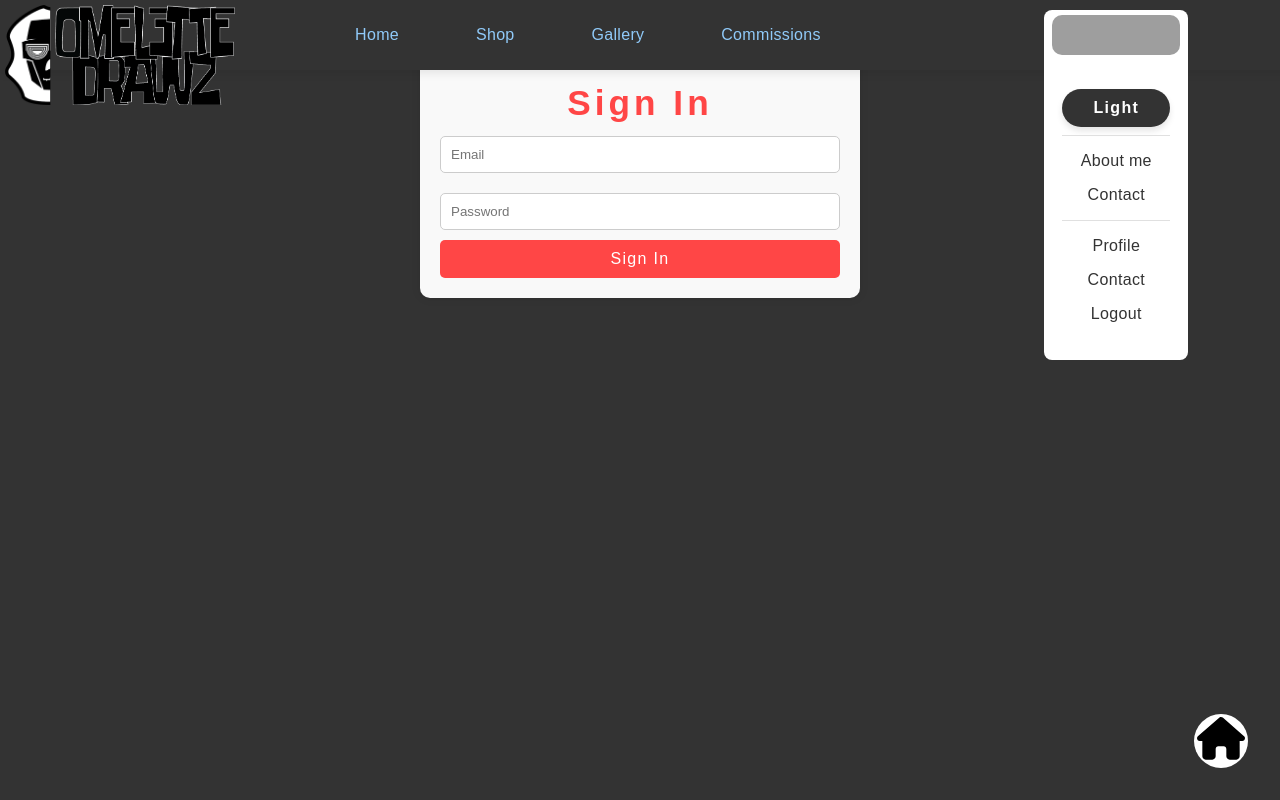
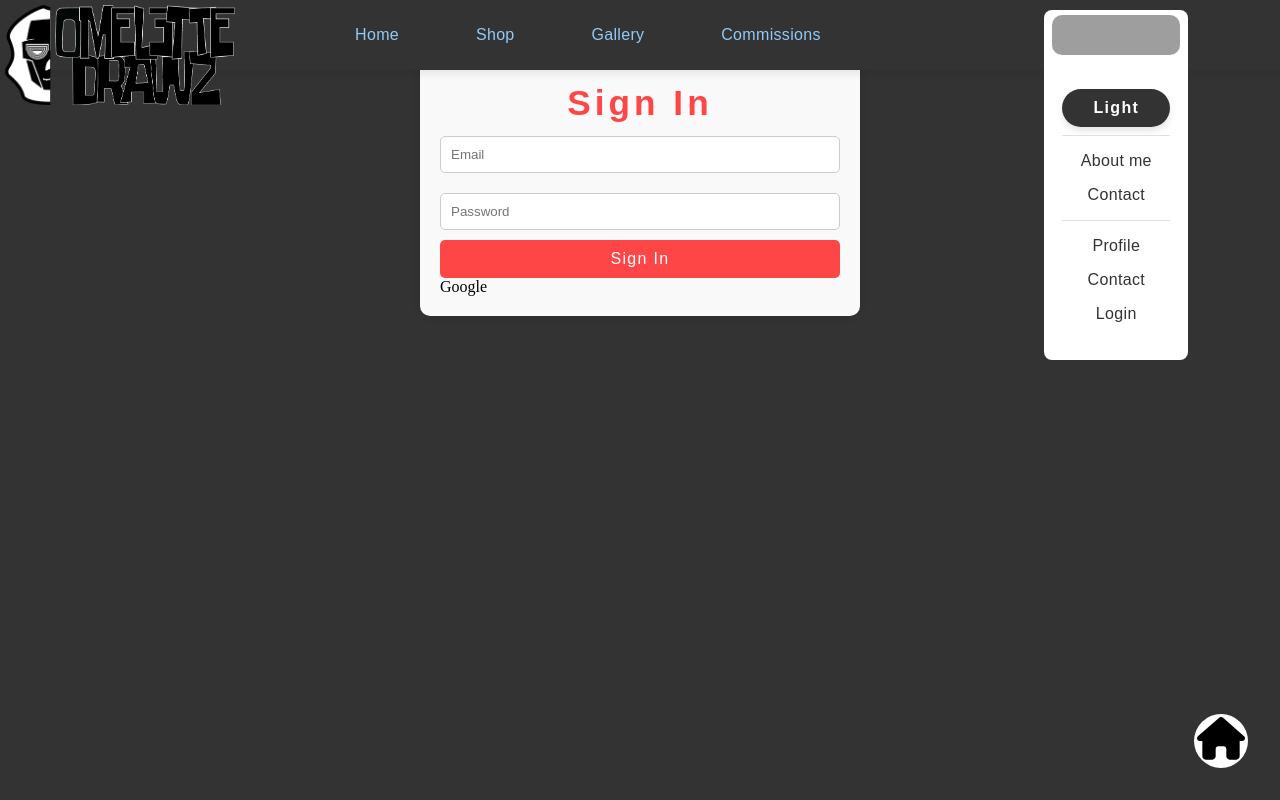
Before and after one commit to omelettech/omelettedrawz, a React (Create React App) app: page /login in a window 1280 px wide. Both pictures are taken after a click on the element 1075 px from the left and 35 px from the top of the page. Built offline with nearby package versions, Linux system fonts and the light colour scheme; no server answers; grey boxes are pictures that could not be loaded; a web font is replaced by a local one.

Commit message:
Added login with google

```diff
--- a/package.json
+++ b/package.json
@@ -8,7 +8,7 @@
     "@testing-library/jest-dom": "^5.17.0",
     "@testing-library/react": "^13.4.0",
     "axios": "^1.7.7",
-    "firebase": "^10.12.1",
+    "firebase": "^10.14.1",
     "react": "^18.3.1",
     "react-dom": "^18.3.1",
     "react-firebase-hooks": "^5.1.1",
@@ -16,7 +16,7 @@
     "react-masonry-list": "^1.0.6",
     "react-photo-album": "^3.0.2",
     "react-responsive-masonry": "^2.3.0",
-    "react-router-dom": "^6.24.1",
+    "react-router-dom": "^6.27.0",
     "react-scripts": "^5.0.1",
     "web-vitals": "^2.1.4",
     "yet-another-react-lightbox": "^3.21.4"
--- a/src/App.js
+++ b/src/App.js
@@ -14,7 +14,6 @@ import Cart from "./pages/Cart/Cart";
 import ComingSoon from "./pages/ComingSoon";
 
 function App() {
-    const currentUser = useContext(AuthContext)
     document.body.setAttribute('data-theme', 'dark');
 
     return (
--- a/src/components/navbar/navbar.js
+++ b/src/components/navbar/navbar.js
@@ -56,7 +56,7 @@ const Navbar = () => {
                              style={{
                                  width: isOpen ? "100%" : "40px",
                                  borderRadius: isOpen ? "10px" : "50%",
-                                 border: !isOpen?"#ffffff 3px solid":"#fff 0 solid",
+                                 border: !isOpen ? "#ffffff 3px solid" : "#fff 0 solid",
 
 
                              }}
@@ -92,7 +92,9 @@ const Navbar = () => {
                                 </li>
                                 <li><Link to="/contact">Profile</Link></li>
                                 <li><Link to="/contact">Contact</Link></li>
-                                <li onClick={handleLogout}><Link to={"/"}>Logout</Link></li>
+                                {currentUser ?
+                                    <li onClick={handleLogout}><Link to={"/"}>Logout</Link></li>
+                                    : <li><Link to={"/login"}>Login</Link></li>}
                             </ul>}
                         </div>
                     </div>
--- a/src/config/firebase.js
+++ b/src/config/firebase.js
@@ -1,8 +1,6 @@
 // Import the functions you need from the SDKs you need
 import { initializeApp } from 'firebase/app';
 import { getAuth } from 'firebase/auth';
-import { getFirestore } from 'firebase/firestore';
-import { getAnalytics } from 'firebase/analytics';
 // Your web app's Firebase configuration
 // For Firebase JS SDK v7.20.0 and later, measurementId is optional
 const firebaseConfig = {
@@ -19,9 +17,7 @@ const firebaseConfig = {
 // Initialize Firebase
 const app = initializeApp(firebaseConfig);
 const auth = getAuth();
-const db = getFirestore(app);
 
-// Initialize Analytics (if needed, make sure this function exists in your SDK version)
-const analytics = getAnalytics(app);
 
-export { app, auth, db, analytics };
+
+export { app, auth };
--- a/src/pages/Auth/Login.js
+++ b/src/pages/Auth/Login.js
@@ -4,6 +4,7 @@ import {useNavigate} from 'react-router-dom'
 import {auth} from '../../config/firebase';
 import {signInWithEmailAndPassword} from 'firebase/auth';
 import {AuthContext} from '../../context/AuthContext';
+import {GoogleAuthProvider,signInWithPopup} from 'firebase/auth';
 
 function SignIn() {
     const [email, setEmail] = useState('');
@@ -22,6 +23,10 @@ function SignIn() {
             setError(err.message);
         }
     };
+    const handleGoogleLogin = async (e) =>{
+        let provider = await new GoogleAuthProvider();
+        return signInWithPopup(auth,provider)
+    }
 
     return (
         <div className="signin-container">
@@ -45,6 +50,8 @@ function SignIn() {
                 />
                 <button type="submit" className="signin-button">Sign In</button>
             </form>
+
+            <a onClick={handleGoogleLogin}>Google</a>
         </div>
     );
 }
```
Also changed, not shown: 1 other file (tests, documents, lock files or other folders).
